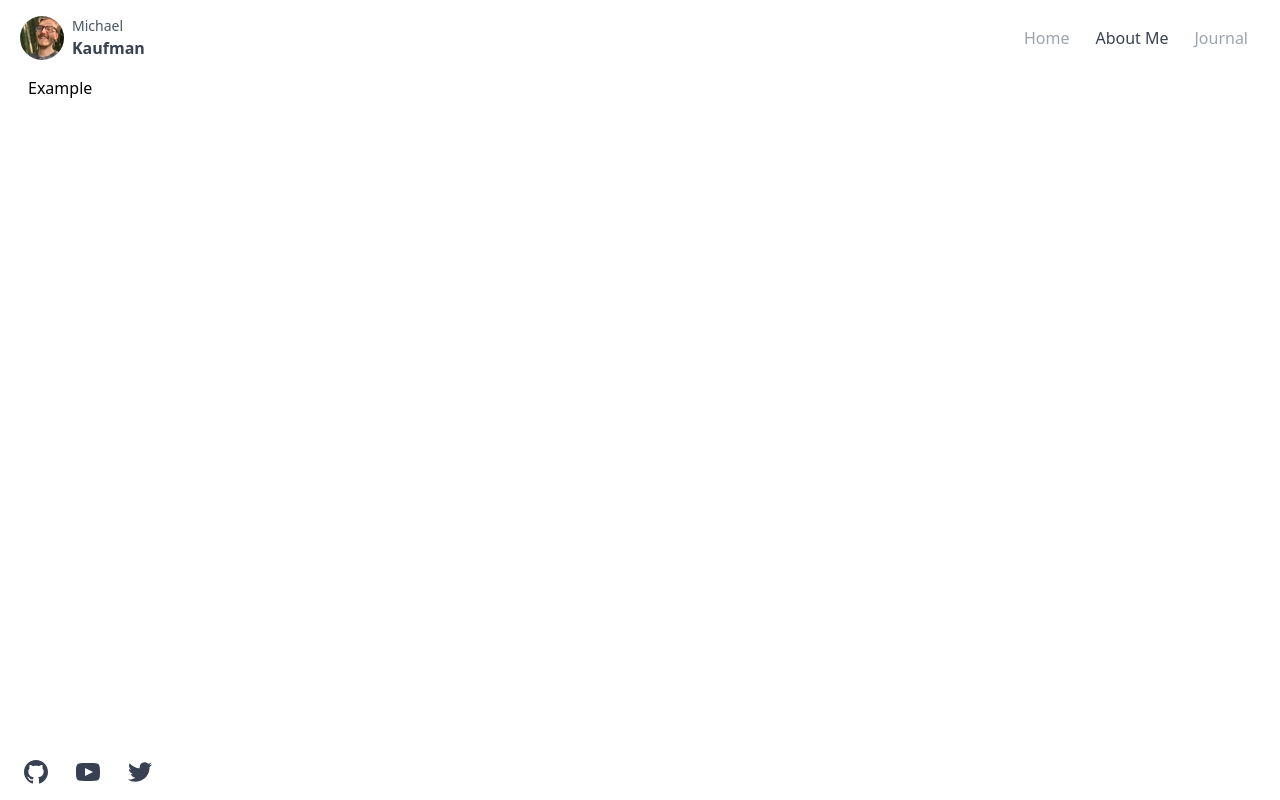
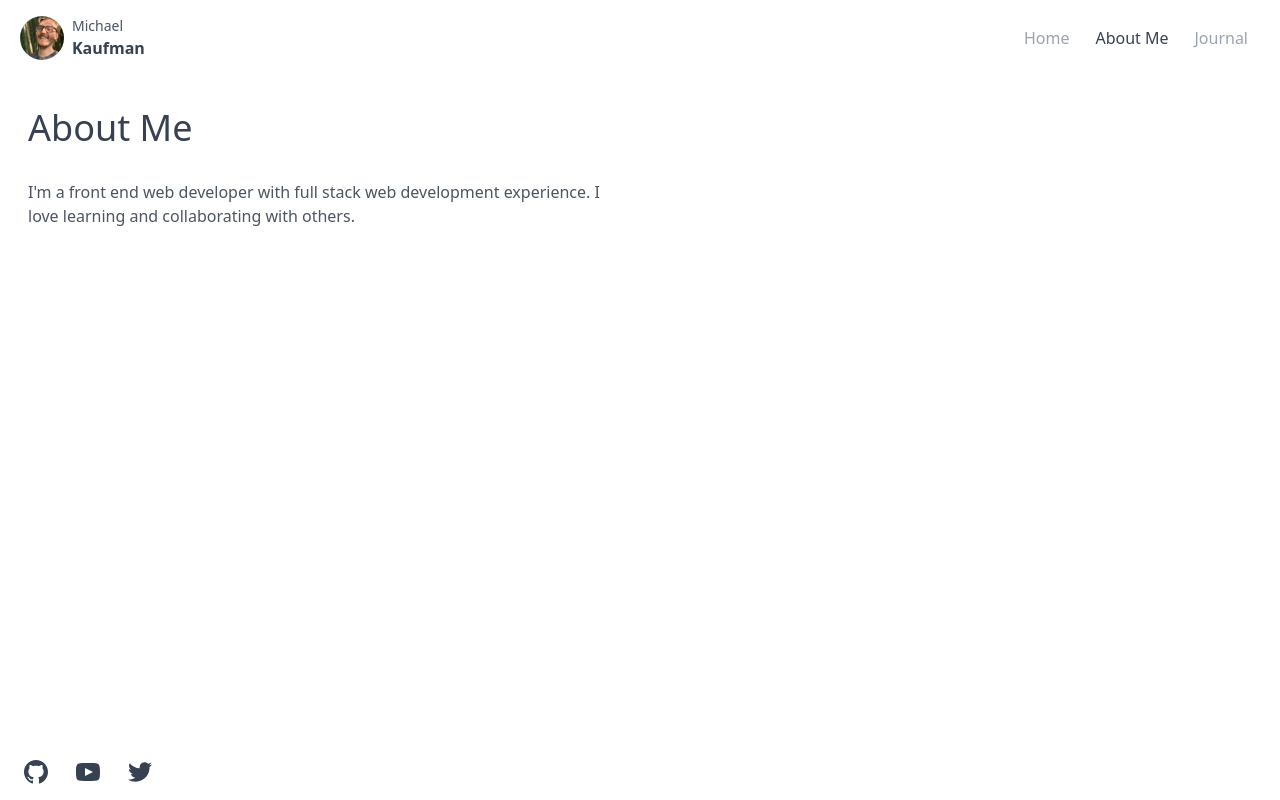
Before and after one commit to KaufmanDeveloper/kaufman-personal-site, a Next.js app: page /about-me in a window 1280 px wide. Built offline with nearby package versions, Linux system fonts and the light colour scheme.

Commit message:
feat: Abstract content components

```diff
--- /dev/null
+++ b/components/Content/index.jsx
@@ -0,0 +1,13 @@
+function Section({ children }) {
+  return <section className="mt-12 max-w-xl">{children}</section>;
+}
+
+function SectionHeader({ children }) {
+  return <h2 className="text-4xl text-primary">{children}</h2>;
+}
+
+function SectionContent({ children }) {
+  return <div className="mt-8 text-secondary">{children}</div>;
+}
+
+export { Section, SectionHeader, SectionContent };
--- a/pages/about-me/index.jsx
+++ b/pages/about-me/index.jsx
@@ -1,9 +1,21 @@
 import Layout from "../../components/layout";
+import {
+  Section,
+  SectionHeader,
+  SectionContent,
+} from "../../components/Content";
 
 export default function AboutMe() {
   return (
     <Layout>
-      <div>Example</div>
+      <Section>
+        <SectionHeader>About Me</SectionHeader>
+
+        <SectionContent>
+          I'm a front end web developer with full stack web development
+          experience. I love learning and collaborating with others.
+        </SectionContent>
+      </Section>
     </Layout>
   );
 }
```
Also changed, not shown: components/Journal/index.jsx (+5 -3 lines), pages/index.jsx (+7 -6 lines).
